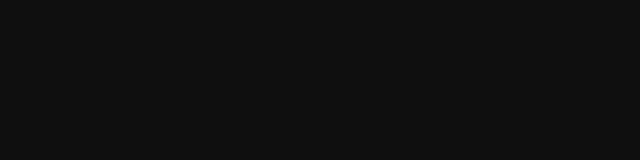
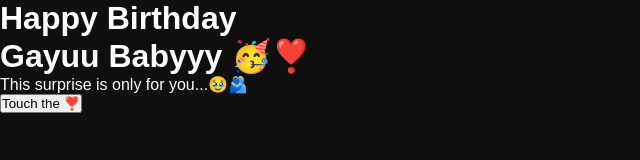
Before and after one commit to mrvasanth2006/gayu_birthday-, a plain HTML site: page index.html in a window 1280 px wide. Shown: the whole page, without its empty margins (0-640 px from the left). Drawn offline with Linux system fonts and the light colour scheme.

Commit message:
Update index.html

```diff
--- a/index.html
+++ b/index.html
@@ -1,13 +1,29 @@
 <!DOCTYPE html>
 <html lang="en">
 <head>
-<meta charset="UTF-8">
-<meta name="viewport" content="width=device-width, initial-scale=1.0">
-<title>Gayuu Babyyy ❤️</title>
-<link rel="stylesheet" href="style.css">
+    <meta charset="UTF-8">
+    <meta name="viewport" content="width=device-width, initial-scale=1.0">
+    <title>Happy Birthday Gayuu Babyyy ❣️</title>
+    <link rel="stylesheet" href="style.css">
 </head>
+
 <body>
 
+<div class="hero">
+
+<h1>Happy Birthday<br>Gayuu Babyyy 🥳❣️</h1>
+
+<p>
+This surprise is only for you...🥹🫂
+</p>
+
+<button id="startBtn">
+Touch the ❣️
+</button>
+
+</div>
+
 <script src="script.js"></script>
+
 </body>
 </html>
```
